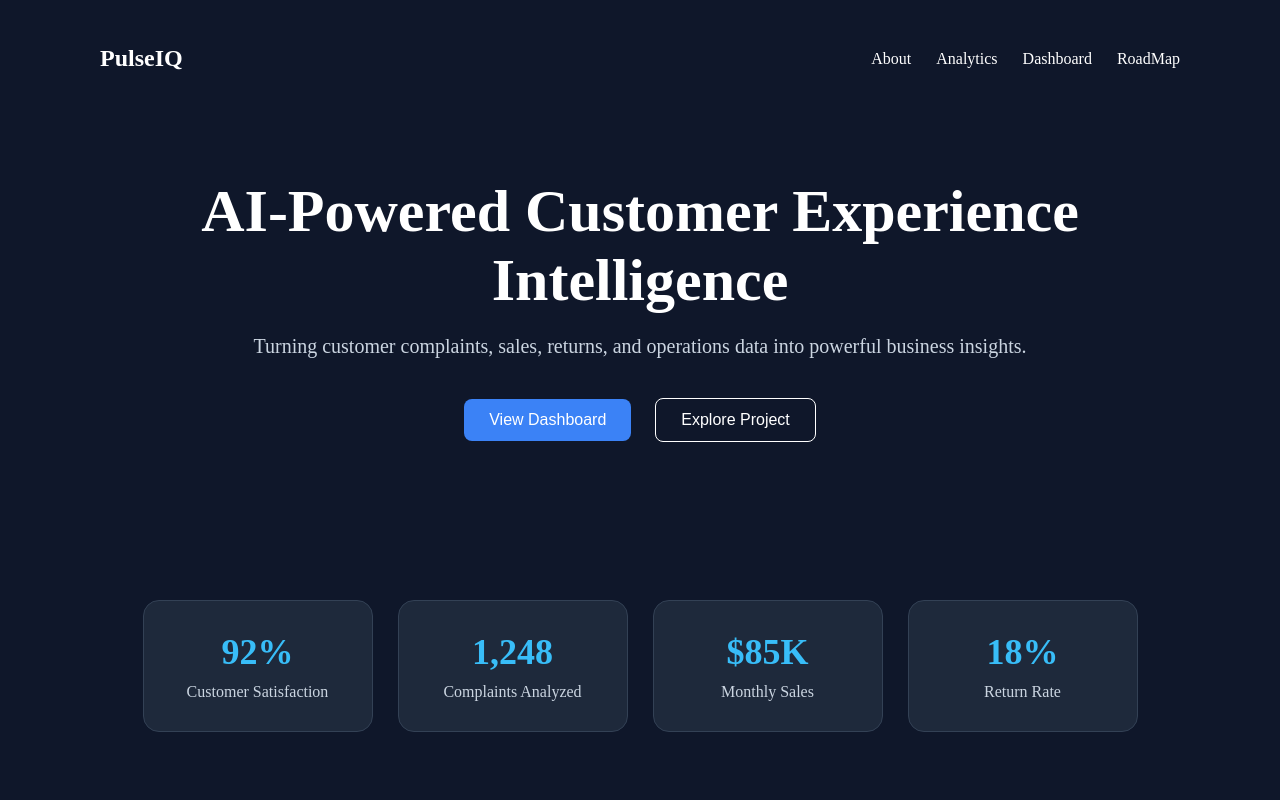
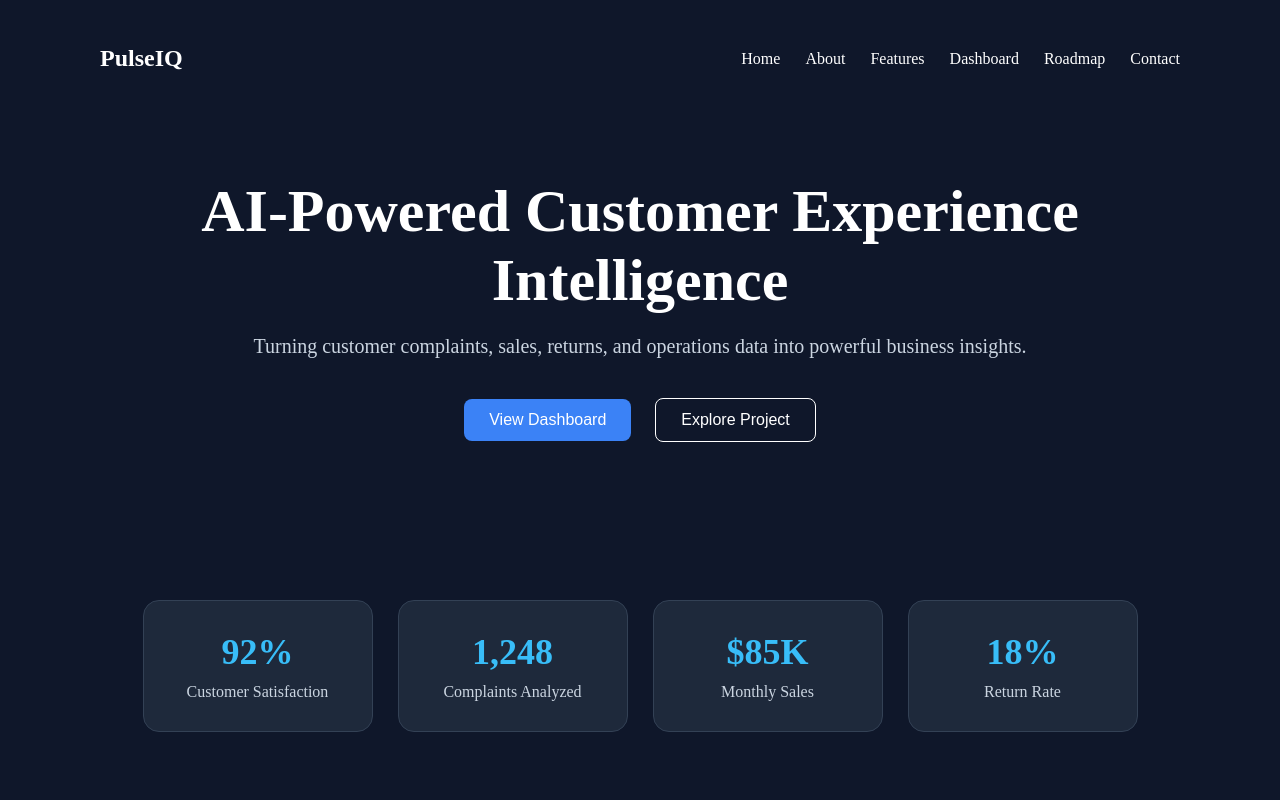
Before and after one commit to DhatriBhatt/PulseIQ, a plain HTML site: page web/index.html in a window 1280 px wide. Shown: the top 800 px of the page. Drawn offline with Linux system fonts and the light colour scheme.

Commit message:
Connect navigation links

```diff
--- a/web/index.html
+++ b/web/index.html
@@ -11,11 +11,13 @@
         <nav>
             <h2>PulseIQ</h2>
             <ul>
-                <li>About</li>
-                <li>Analytics</li>
-                <li>Dashboard</li>
-                <li>RoadMap</li>
-            </ul>
+            <li><a href="index.html">Home</a></li>
+            <li><a href="about.html">About</a></li>
+            <li><a href="features.html">Features</a></li>
+            <li><a href="dashboard.html">Dashboard</a></li>
+            <li><a href="roadmap.html">Roadmap</a></li>
+            <li><a href="contact.html">Contact</a></li>
+</ul>
         </nav>
         <div class="hero-content">
             <h1>AI-Powered Customer Experience Intelligence</h1>
--- a/web/style.css
+++ b/web/style.css
@@ -23,6 +23,14 @@ nav ul{
     display: flex;
     list-style: none;
     gap: 25px;
+}
+nav a{
+    color:white;
+    text-decoration:none;
+}
+
+nav a:hover{
+    color:#38bdf8;
 }
 /* Hero Section */
 .hero{
```
